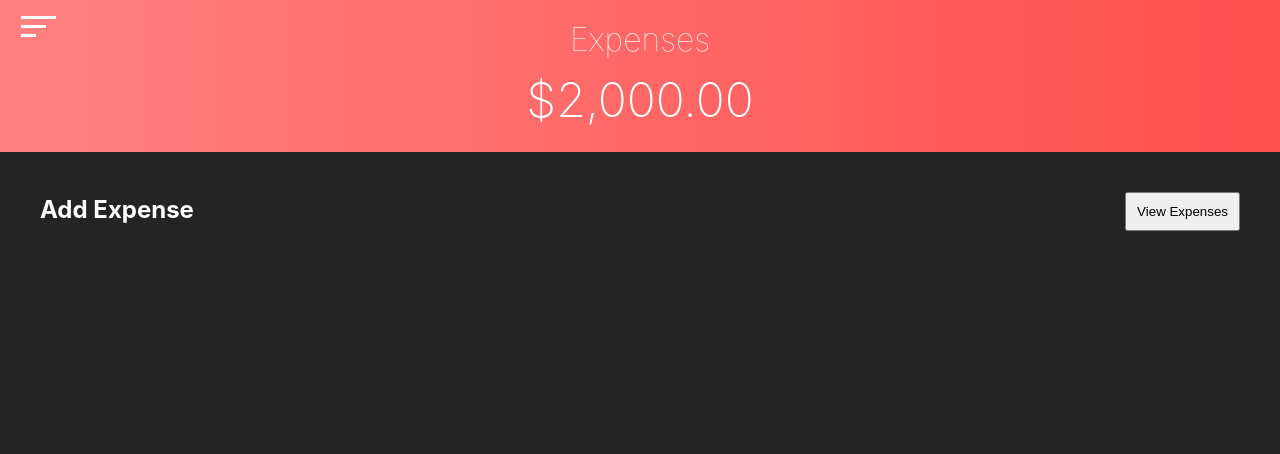
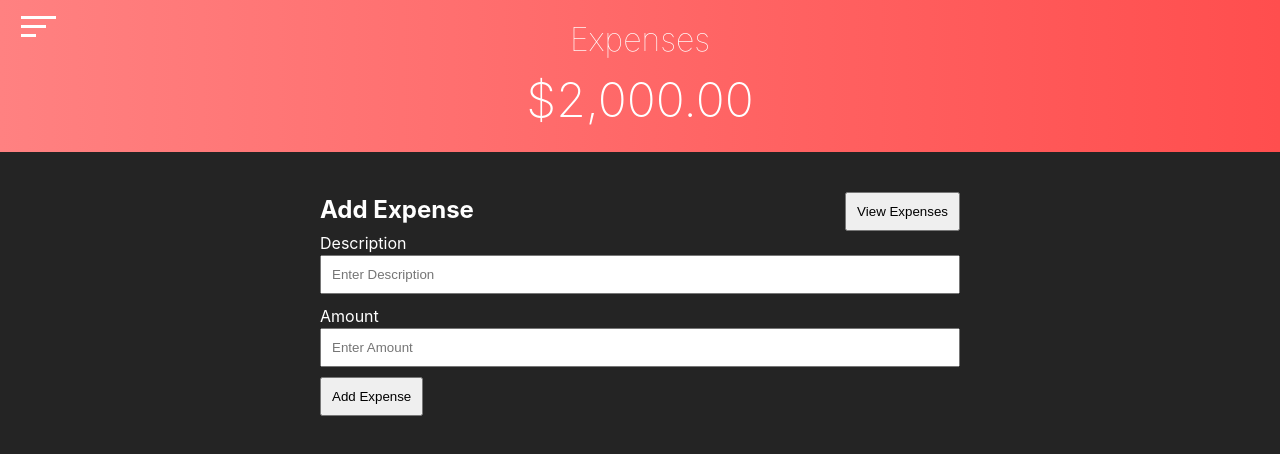
Before and after one commit to justincgreen/budget-tracker-2-next, a Next.js app: page /expenses in a window 1280 px wide. Both pictures are taken after a click on the button "Add Expense". Shown: the top 454 px of the page. Built offline with nearby package versions, Linux system fonts and the light colour scheme.

Commit message:
Add expense form styling

```diff
--- a/src/components/ExpenseForm.js
+++ b/src/components/ExpenseForm.js
@@ -17,10 +17,25 @@ const ExpenseForm = () => {
 		)
 	}
 
+	const renderForm = () => {
+		return (
+			<form>
+				<label className="form__label">Description</label>
+				<input type="text" placeholder="Enter Description" className="form__input form__input--100" />
+				<label className="form__label">Amount</label>
+				<input type="text" placeholder="Enter Amount" className="form__input form__input--100" />
+				<button className="button">Add Expense</button>
+			</form>
+		)
+	}
+
 	return (
 		<div className="c-expense-form">
 			{
 				listUpper()
+			}
+			{
+				renderForm()
 			}
 		</div>
 	)
--- a/src/styles/_app-UI.scss
+++ b/src/styles/_app-UI.scss
@@ -23,7 +23,7 @@
 }
 
 .section__container {
-	width: 1200px;
+	width: 50%;
 	margin: 0 auto;
 
 	@media(max-width: 767px) {
--- /dev/null
+++ b/src/styles/_forms.scss
@@ -0,0 +1,15 @@
+// Forms
+.form {
+	&__label {
+		display: block;
+	}
+
+	&__input {
+		padding: 10px;
+		margin-bottom: 10px;
+
+		&--100 {
+			width: 100%;
+		}
+	}
+}
--- a/src/styles/app.scss
+++ b/src/styles/app.scss
@@ -3,6 +3,7 @@
 @import 'base-reset';
 @import 'base-dom';
 @import 'app-UI';
+@import 'forms';
 
 // Text elements
 @import 'base-text';
```
